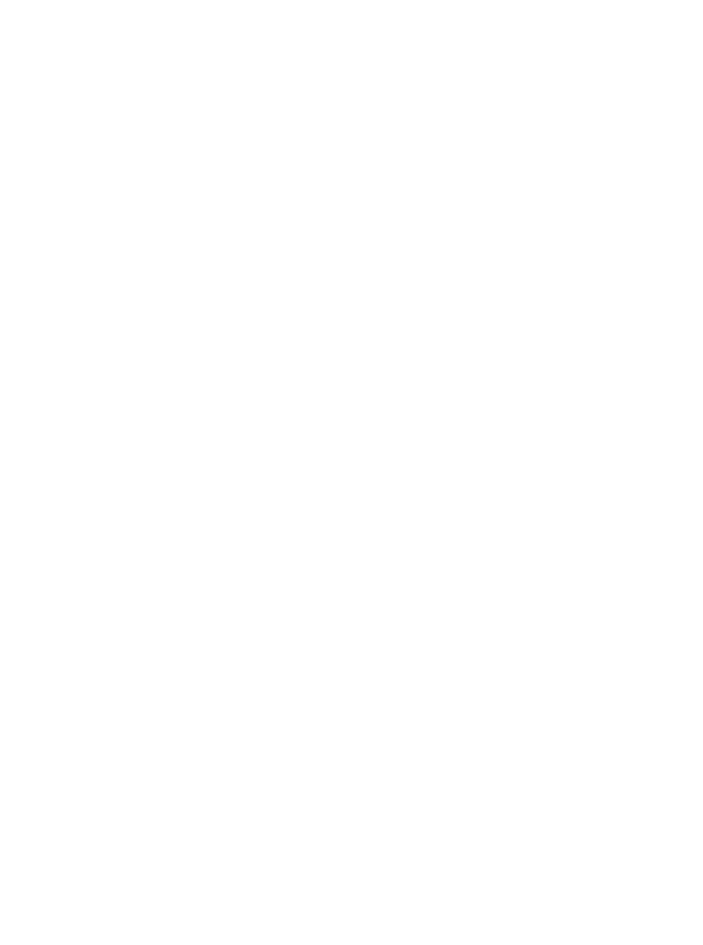
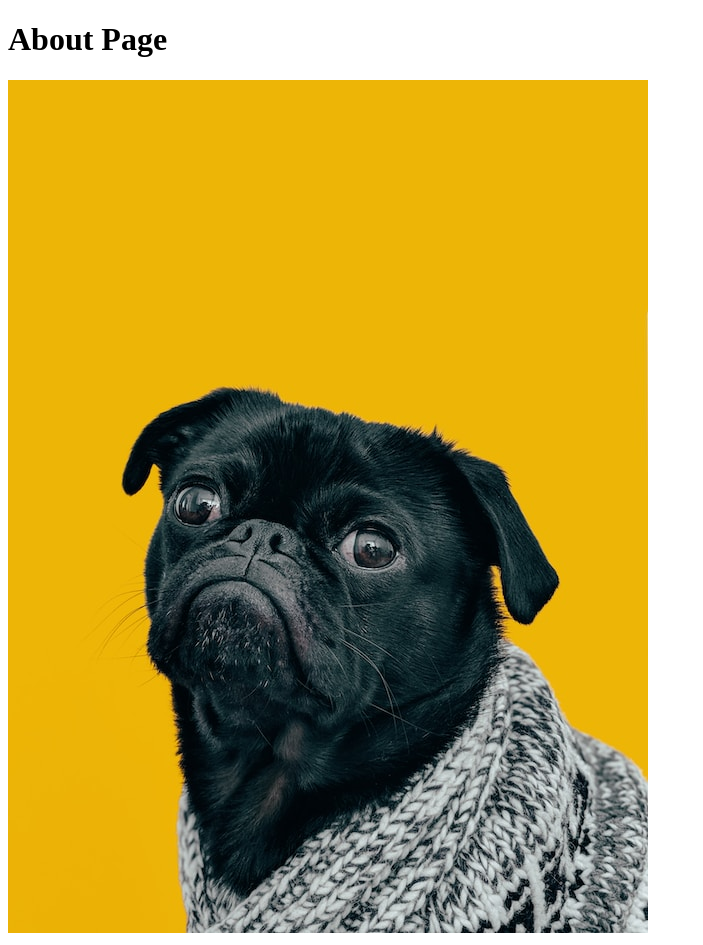
Before and after one commit to gmdpickett/odin-html, a plain HTML site: page html-boilerplate/odin-links-and-images/pages/about.html in a window 1280 px wide. Shown: the whole page, without its empty margins (0-703 px from the left). Before the commit the page ends 800 px from the top, so only its background shows below. Drawn offline with Linux system fonts and the light colour scheme.

Commit message:
added image link about page

```diff
--- a/html-boilerplate/odin-links-and-images/pages/about.html
+++ b/html-boilerplate/odin-links-and-images/pages/about.html
@@ -6,6 +6,8 @@
     <title>About</title>
 </head>
 <body>
+    <h1>About Page</h1>
 
+    <img src="../images/dog.jpg">
 </body>
 </html>
```
Also changed, not shown: html-boilerplate/odin-links-and-images/index.html (+2 -0 lines).
